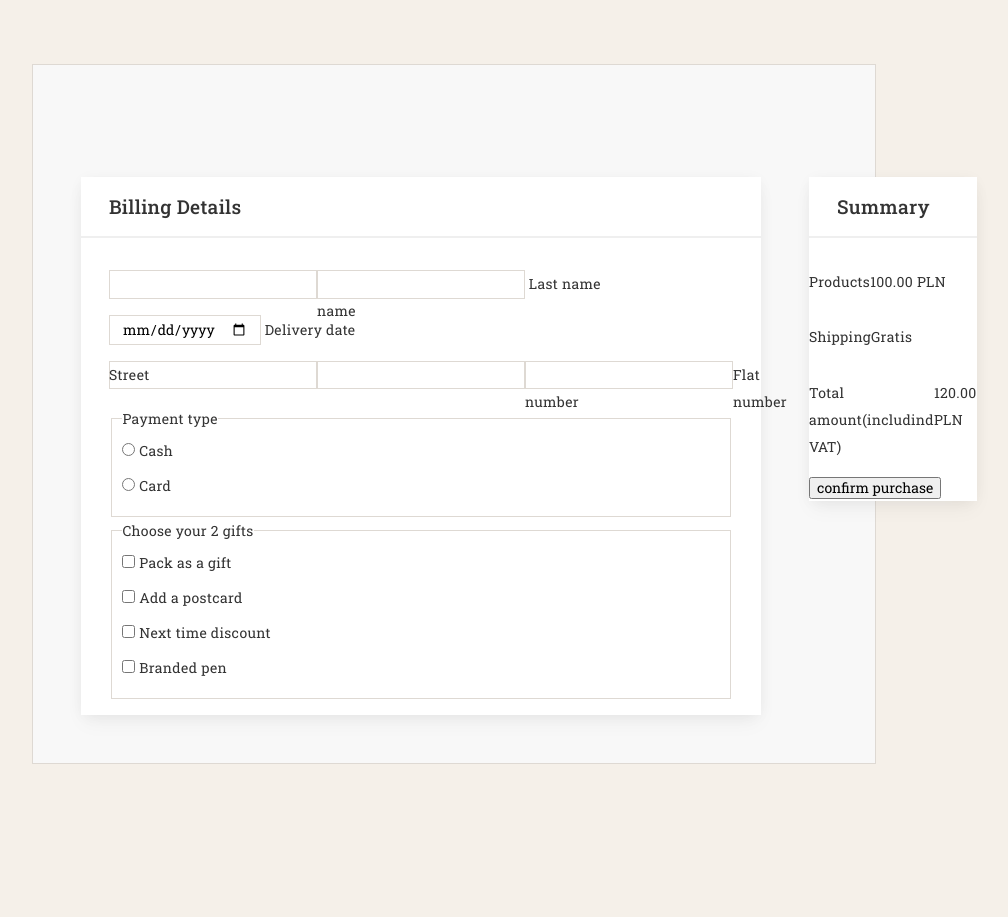
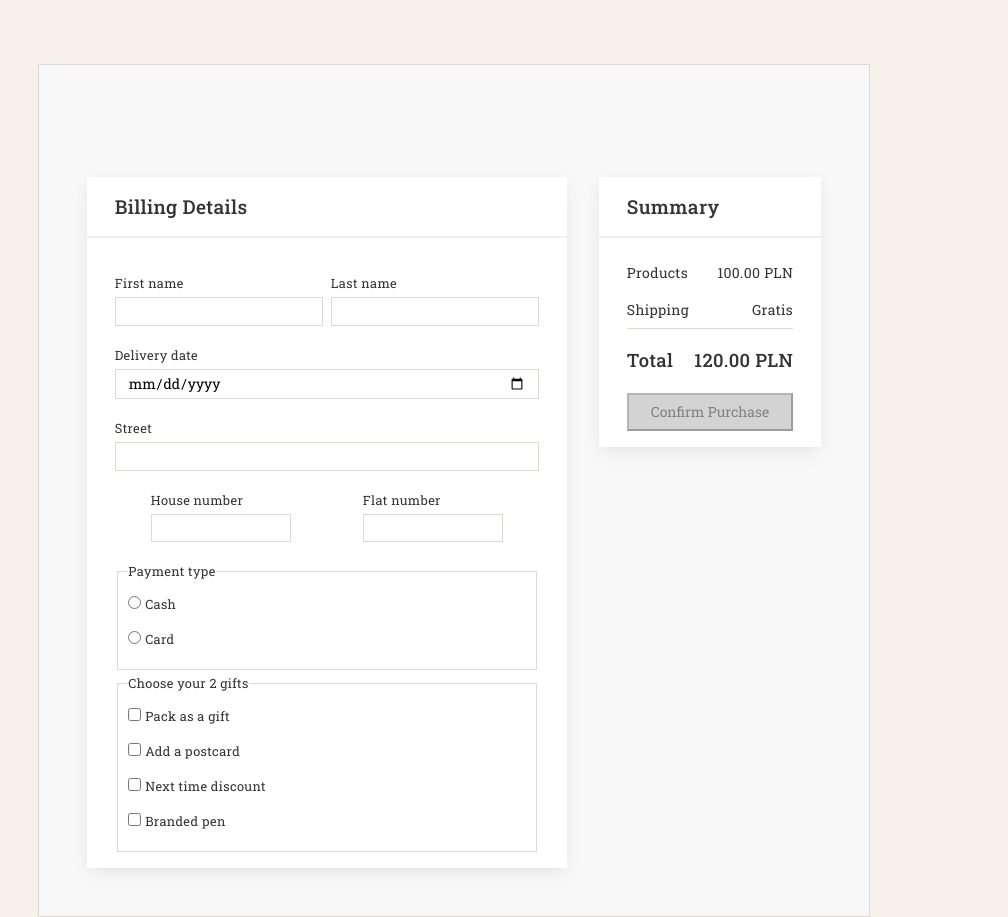
Before and after one commit to markal84/RS_School-Front-End-BookShop-course, a plain HTML site: page pages/order.html in a window 1280 px wide. Shown: the whole page, without its empty margins (186-1194 px from the left). Before the commit the page ends 800 px from the top, so only its background shows below. Drawn offline with Linux system fonts and the light colour scheme.

Commit message:
feat: finish form styling

```diff
--- a/pages/order.html
+++ b/pages/order.html
@@ -21,30 +21,31 @@
                         </div>
                         <form action="">
                             <div class="first-last-name flex">
-                                <div class="name relative">
+                                <div class="name col-rev">
                                     <input type="text" id="name">
-                                    <label for="name" class="absolute">First name</label>
+                                    <label for="name">First name</label>
                                 </div>
-                                <div class="last relative">
+                                <div class="last col-rev">
                                     <input type="text" id="last-name">
                                     <label for="last-name">Last name</label>
                                 </div>
                             </div>
-                            <div class="delivery">
+                            <div class="delivery col-rev">
                                 <input type="date" id="delivery">
                                 <label for="delivery" aria-describedby="date-format">Delivery date</label>
                             </div>
+                            <div class="street col-rev">
+                                <input type="text" id="street">
+                                <label for="street">Street</label>
+                            </div>
                             <div class="address flex">
-                                <div class="street relative"></div>
-                                    <input type="text" id="street">
-                                    <label for="street" class="absolute">Street</label>
-                                <div class="house relative">
-                                    <input type="text" id="house">
-                                    <label for="house" class="absolute">House number</label>
+                                <div class="house col-rev">
+                                    <input type="text" id="house" size="12">
+                                    <label for="house">House number</label>
                                 </div>
-                                <div class="flat relative">
-                                    <input type="text" id="flat">
-                                    <label for="flat" class="absolute">Flat number</label>
+                                <div class="flat col-rev">
+                                    <input type="text" id="flat" size="12">
+                                    <label for="flat">Flat number</label>
                                 </div>
                             </div>
                             <fieldset>
@@ -97,11 +98,11 @@
                                 </div>
                             </div>
                             <div class="total flex">
-                                <p>Total amount(includind VAT)</p>
+                                <p>Total</p>
                                 <p>120.00 PLN</p>
                             </div>
                             <div class="purchase">
-                                <input type="submit" value="confirm purchase">
+                                <input type="submit" class="cart-checkout" value="confirm purchase" disabled="disabled">
                             </div>
                         </div>
                     </div>
--- a/styles.css
+++ b/styles.css
@@ -29,6 +29,7 @@ body {
     font-weight: 400;
     line-height: 1.7rem;
     letter-spacing: 0.02rem;
+    accent-color: var(--divider-color);
 }
 
 section {
@@ -87,6 +88,10 @@ ul {
     visibility: hidden !important;
 }
 
+.col-rev {
+    display: flex;
+    flex-direction: column-reverse;
+}
 
 /* ===== Main page classes ===== */
 
@@ -540,9 +545,7 @@ footer {
 
 .form-container {
     display: flex;
-    gap: 1rem;
-    width: 70%;
-    max-width: 70%;
+    max-width: 100%;
     border: 1px solid var(--book-border-color);
     padding: 2rem;
     margin-top: 4rem;
@@ -573,9 +576,38 @@ footer {
     font-weight: 500;
 }
 
+label, legend {
+    font-size: 0.8rem;
+}
+
+.first-last-name {
+    gap: 0.5rem;
+}
+
+.address {
+    justify-content: space-around;
+}
+
+.form-summary {
+    padding: 0 1.75rem 1rem 1.75rem;
+}
+
 .summary {
     flex-basis: 40%;
     padding: 1rem;
+}
+
+.price p {
+    margin-top: 0.3rem;
+    margin-bottom: 0.3rem;
+}
+
+.products, .shipping, .total {
+    justify-content: space-between;
+}
+
+.shipping {
+    border-bottom: 1px solid var(--book-border-color);
 }
 
 form {
@@ -593,3 +625,21 @@ form input {
 fieldset {
     border: 1px solid var(--book-border-color);
 }
+
+.total p {
+    font-weight: 500;
+    font-size: 1.15rem;
+}
+
+.purchase {
+    text-align: center;
+}
+
+.purchase > input {
+    text-transform: capitalize;
+}
+
+input[type=submit]:disabled {
+    color: gray!important;
+    background-color: lightgray;
+}
```
